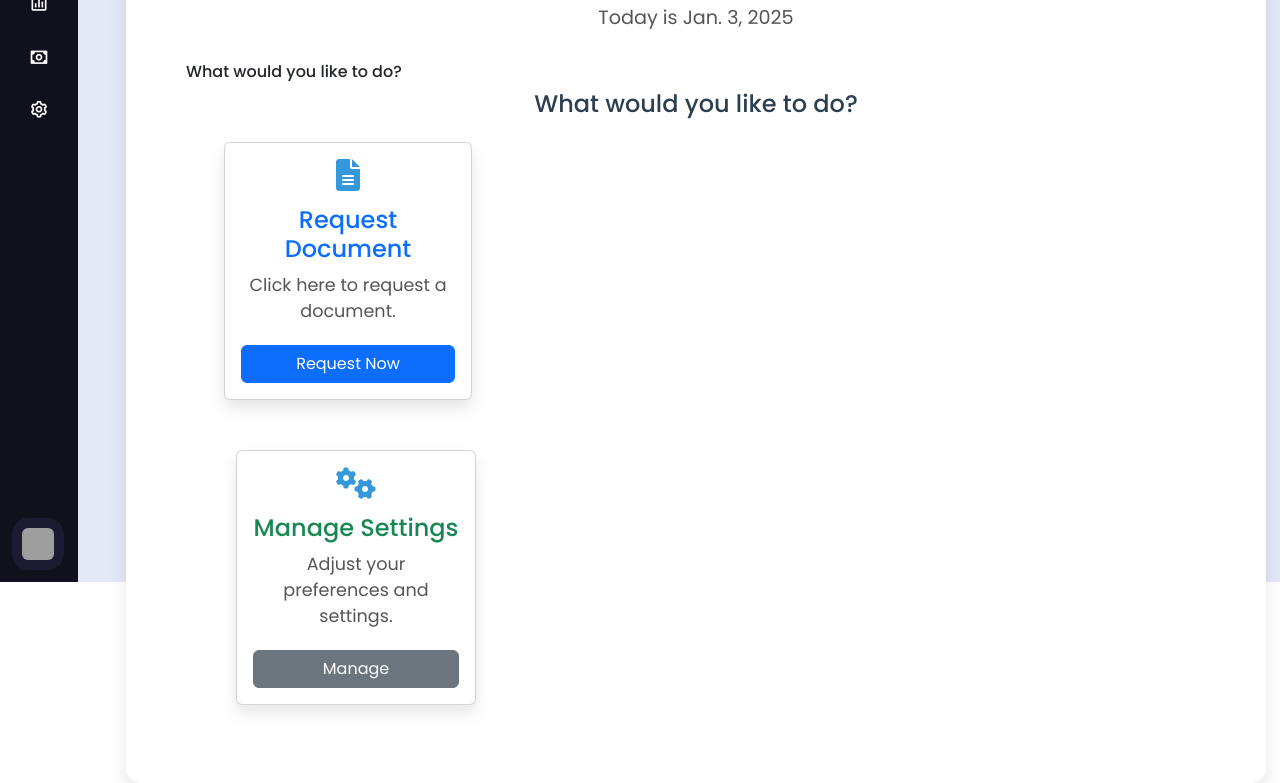
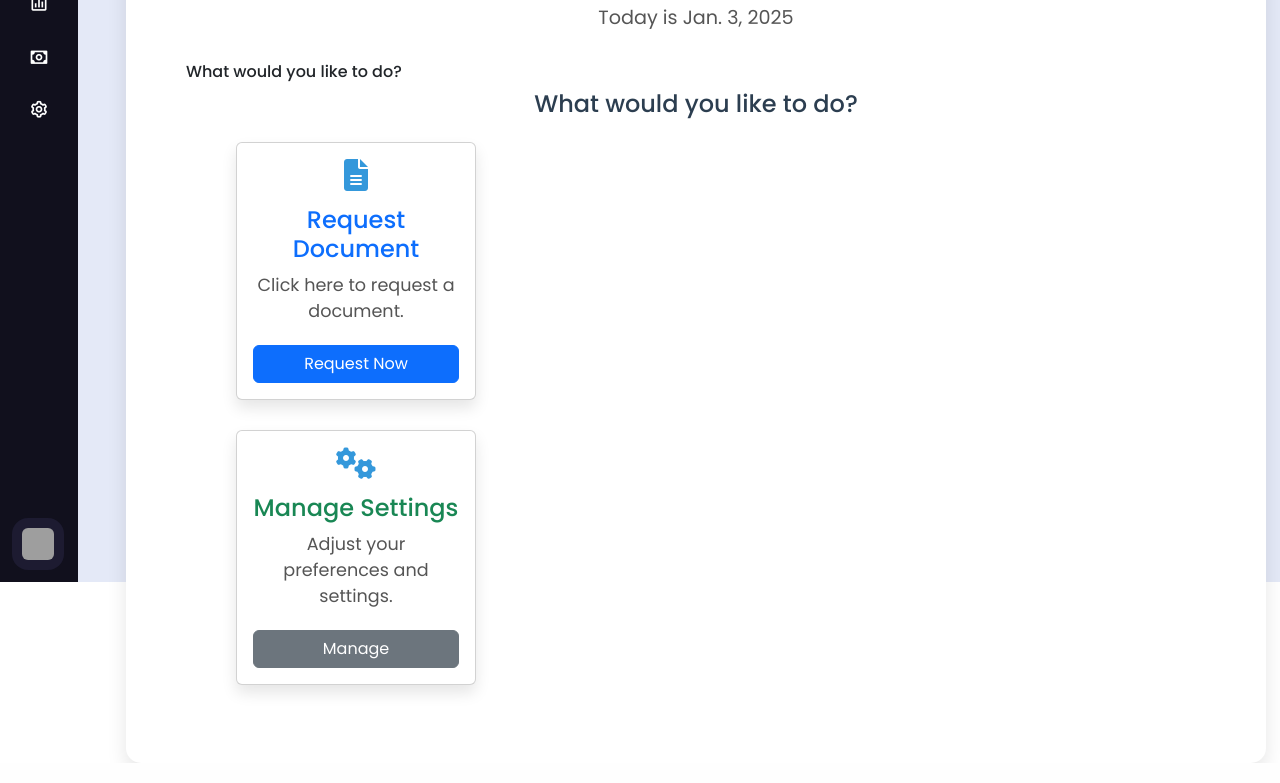
Before and after one commit to bananalden/capstoneproject, a Django app: template studentportal/home/templates/studentside/dashboard.html in a window 1280 px wide. Shown: the part 218-1001 px from the top of the page. Run offline with Django 5.2, Linux system fonts and the light colour scheme; the template is opened without the code that fills it, so the values that code supplies are empty; grey boxes are pictures that could not be loaded.

Commit message:
fixed container

```diff
--- a/studentportal/home/templates/studentside/dashboard.html
+++ b/studentportal/home/templates/studentside/dashboard.html
@@ -12,10 +12,9 @@
   </div>
   <div class="container">
     <h6>What would you like to do?</h6>
-
+<div class="col">
   <div>
     <h6 class="font-weight-bold mb-4 text-center" style="font-size: 1.5rem; color: #2c3e50; text-align: center;">What would you like to do?</h6>
-      <div class="row">
       <div class="col-sm-12 col-md-4">
         <div class="card">
           <div class="card-body">
@@ -27,7 +26,9 @@
         </div>
       </div>
 </div>
-
+</div>
+<div class="col">
+  <div>
     <div class="col-sm-12 col-md-4">
       <div class="card">
         <div class="card-body">
@@ -39,6 +40,11 @@
       </div>
     </div>
   </div>
+</div>
+
+</div>
+
+</div>
 
 
 
```
Lines whose indentation alone changed are shown as unchanged.
